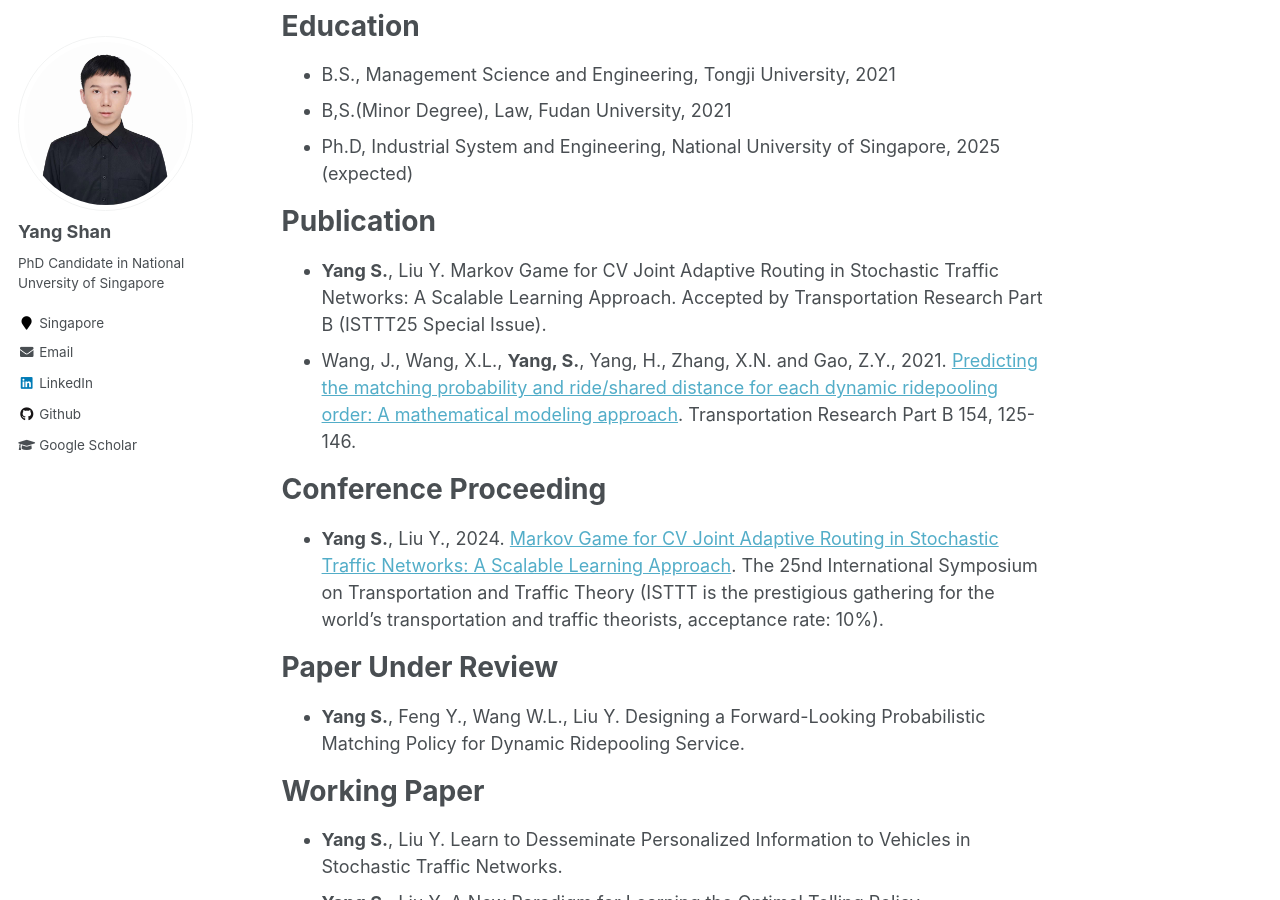
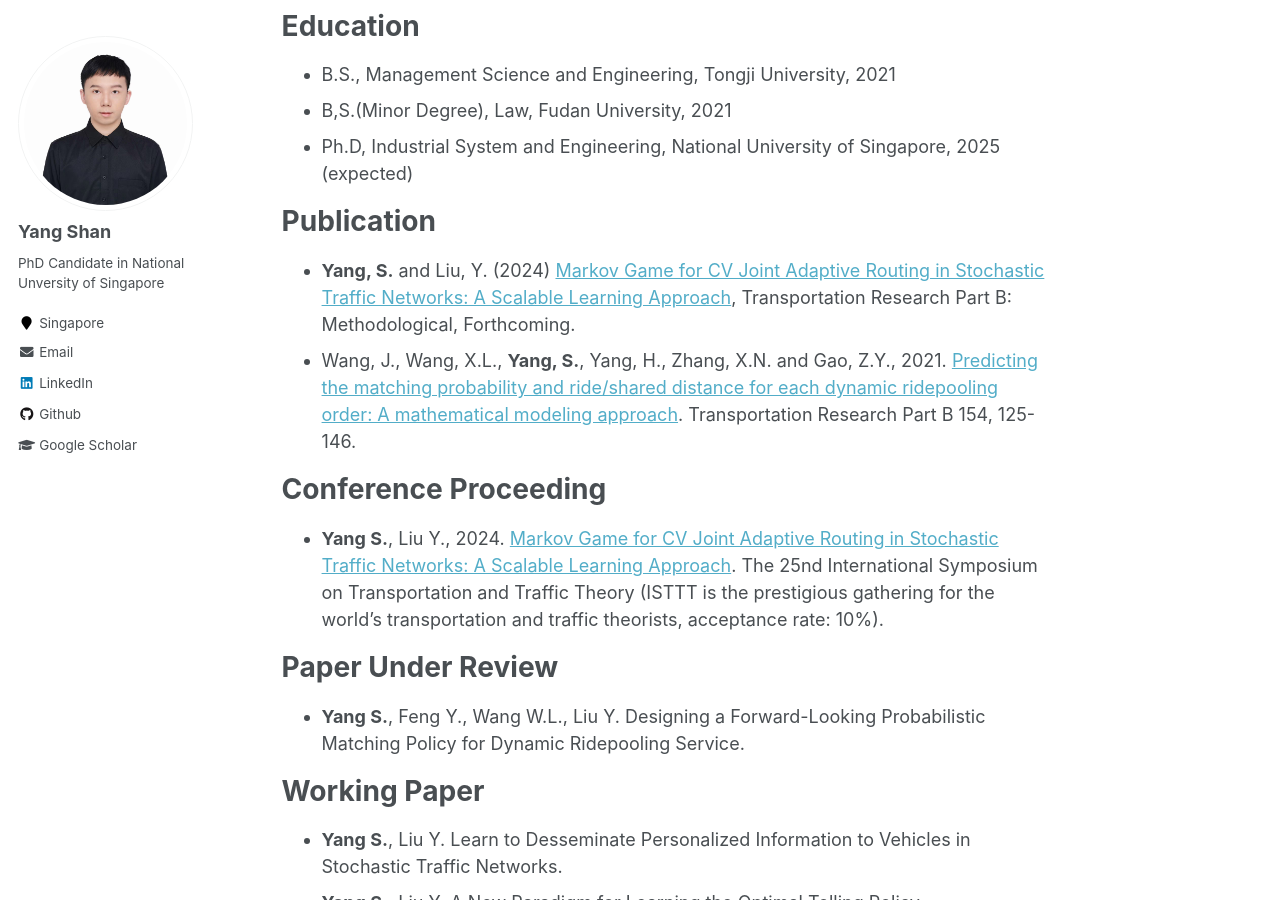
Before and after one commit to seanys/seanys.github.io, a Jekyll site: the page built from _pages/about.md, in a window 1280 px wide and 900 px high, scrolled down 309 px. Built offline with Jekyll 4.4.1, drawn with Linux system fonts in a browser that asks for light colours.

Commit message:
Update about.md

```diff
--- a/_pages/about.md
+++ b/_pages/about.md
@@ -18,7 +18,7 @@ Education
 
 Publication
 ======
-* **Yang S.**, Liu Y. Markov Game for CV Joint Adaptive Routing in Stochastic Traffic Networks: A Scalable Learning Approach. Accepted by Transportation Research Part B (ISTTT25 Special Issue).
+* **Yang, S.** and Liu, Y. (2024) [Markov Game for CV Joint Adaptive Routing in Stochastic Traffic Networks: A Scalable Learning Approach](https://www.researchgate.net/publication/380759912_Markov_Game_for_CV_Joint_Adaptive_Routing_in_Stochastic_Traffic_Networks_A_Scalable_Learning_Approach?_tp=eyJjb250ZXh0Ijp7ImZpcnN0UGFnZSI6ImhvbWUiLCJwYWdlIjoicHJvZmlsZSIsInByZXZpb3VzUGFnZSI6ImhvbWUiLCJwb3NpdGlvbiI6InBhZ2VDb250ZW50In19), Transportation Research Part B: Methodological, Forthcoming.
 * Wang, J., Wang, X.L., **Yang, S.**, Yang, H., Zhang, X.N. and Gao, Z.Y., 2021. [Predicting the matching probability and ride/shared distance for each dynamic ridepooling order: A mathematical modeling approach](https://www.sciencedirect.com/science/article/pii/S0191261521001880). Transportation Research Part B 154, 125-146.
 
 Conference Proceeding
```
